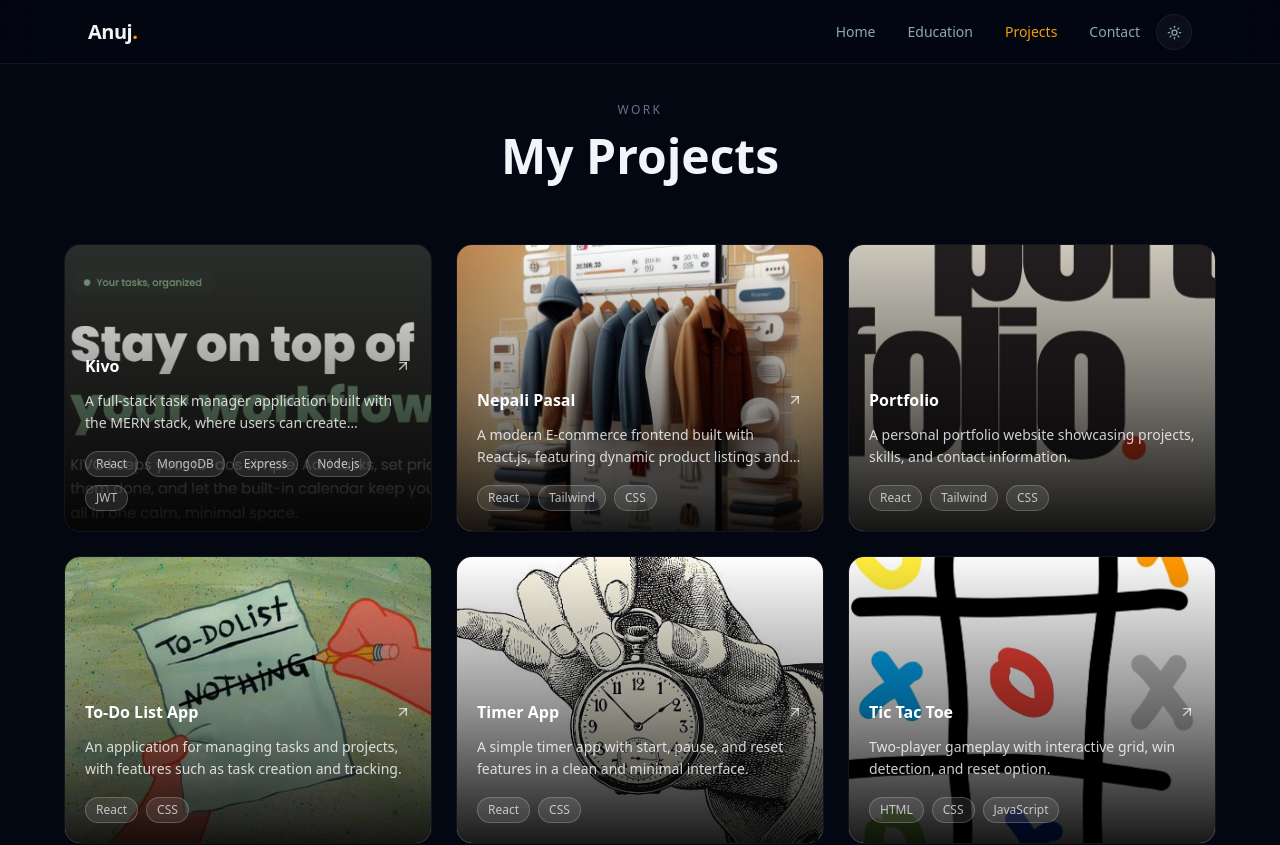
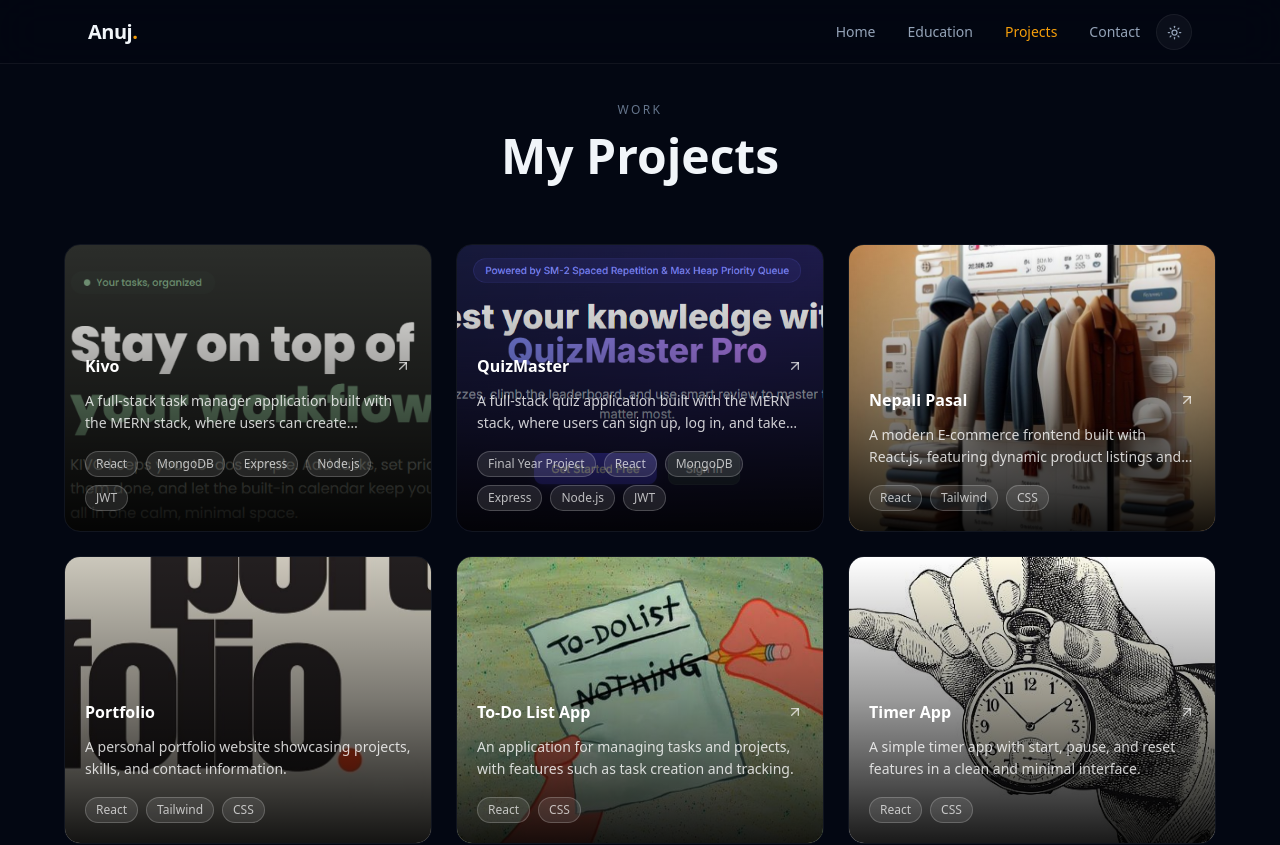
Before and after one commit to anujghimire07/Personal-Portfolio, a React (Vite) app: page /projects in a window 1280 px wide. Shown: the top 845 px of the page. Built offline with nearby package versions, Linux system fonts and the light colour scheme; a web font is replaced by a local one.

Commit message:
new project added in projects page; QuizMaster

```diff
--- a/src/Components/MyProjects.jsx
+++ b/src/Components/MyProjects.jsx
@@ -7,6 +7,14 @@ const projects = [
     tags: ["React", "MongoDB", "Express", "Node.js", "JWT"],
     img: "KIVO.png",
     link: "https://kivo-gules.vercel.app",
+  },
+  {
+    title: "QuizMaster",
+    desc: "A full-stack quiz application built with the MERN stack, where users can sign up, log in, and take quizzes with JWT-secured authentication. Built as a final year project with a team of three members.",
+    tags: ["React", "MongoDB", "Express", "Node.js", "JWT"],
+    isFinalYear: true,
+    img: "quiz master.png",
+    link: "https://quiz-app-mern-gamma.vercel.app/",
   },
   {
     title: "Nepali Pasal",
@@ -105,6 +113,11 @@ const MyProjects = () => {
                   {p.desc}
                 </p>
                 <div className="flex flex-wrap gap-2 pt-1">
+                  {p.isFinalYear && (
+                    <span className="px-2.5 py-1 text-xs rounded-full border border-white/20 bg-white/10 text-white/70">
+                      Final Year Project
+                    </span>
+                  )}
                   {p.tags.map((t) => (
                     <span
                       key={t}
```
Also changed, not shown: public/quiz master.png (added).
